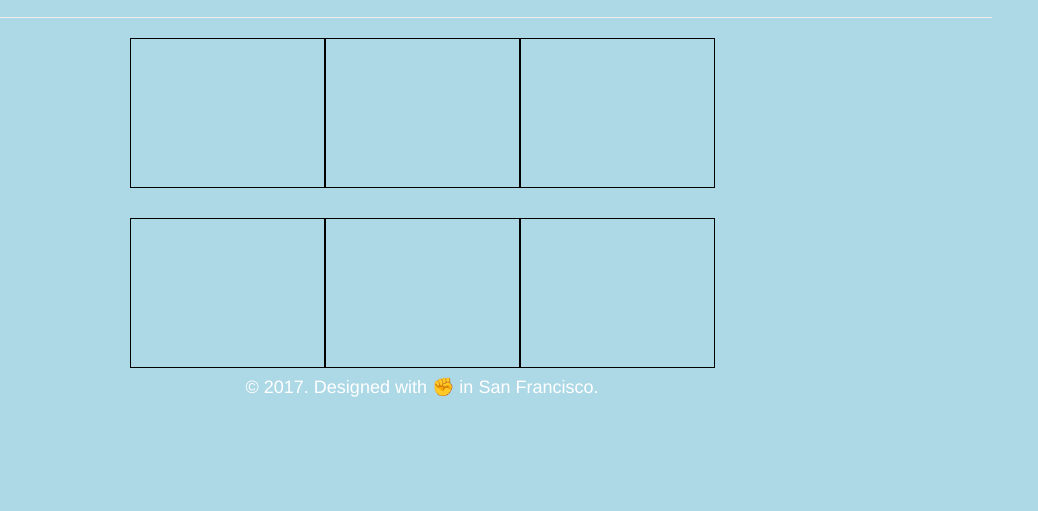
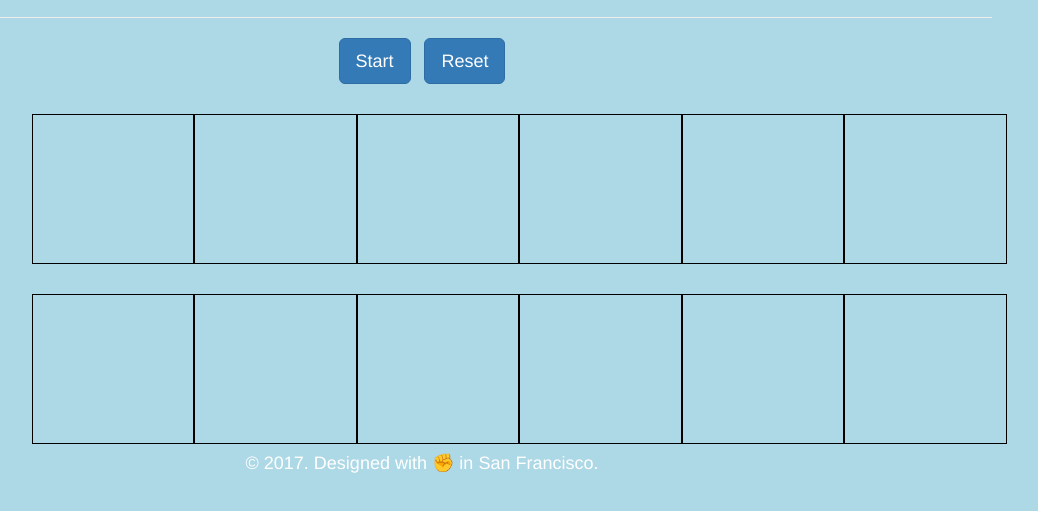
Before and after one commit to puan0601/racer-game, a plain HTML site: page index.html in a window 1280 px wide. Shown: the part 63-574 px from the top of the page, without its empty margins (218-1256 px from the left). Drawn offline with nearby package versions, Linux system fonts and the light colour scheme.

Commit message:
added buttons and fixed layout, working on move controller

```diff
--- a/css/style.css
+++ b/css/style.css
@@ -1,10 +1,6 @@
 body {
   background: lightblue;
   color: white;
-}
-
-#board {
-  margin-top: 10px;
 }
 
 .p1, .p2 {
@@ -15,3 +11,11 @@ body {
 #spacer {
   height: 30px;
 }
+
+#p1board {
+  margin-top: 30px;
+}
+
+#start {
+  margin-right: 10px;
+}
--- a/index.html
+++ b/index.html
@@ -29,25 +29,39 @@
           <h1>RACERACERACER</h1>
           <hr>
         </div>
+
+        <div class="col-xs-4 col-xs-offset-4">
+          <input id="start" class="btn btn-primary btn-lg" type="button" value="Start">
+          <input id="reset" class="btn btn-primary btn-lg" type="reset" value="Reset">
+        </div>
       </div>
+
       <div class="row">
-        <div class="col-xs-6 col-xs-offset-3" id="p1board">
+        <div class="col-xs-10 col-xs-offset-2" id="p1board">
 
           <div class="row">
-            <div id='1' class="col-xs-4 p1 box"></div>
-            <div id='2' class="col-xs-4 p1 box"></div>
-            <div id='3' class="col-xs-4 p1 box"></div>
+            <div id='1' class="col-xs-2 p1 box"></div>
+            <div id='2' class="col-xs-2 p1 box"></div>
+            <div id='3' class="col-xs-2 p1 box"></div>
+            <div id='4' class="col-xs-2 p1 box"></div>
+            <div id='5' class="col-xs-2 p1 box"></div>
+            <div id='6' class="col-xs-2 p1 box"></div>
           </div>
         </div>
       </div>
+
       <div id="spacer"></div>
+
       <div class="row">
-        <div class="col-xs-6 col-xs-offset-3" id="p2board">
+        <div class="col-xs-10 col-xs-offset-2" id="p2board">
 
           <div class="row">
-            <div id='4' class="col-xs-4 p2 box"></div>
-            <div id='5' class="col-xs-4 p2 box"></div>
-            <div id='6' class="col-xs-4 p2 box"></div>
+            <div id='7' class="col-xs-2 p2 box"></div>
+            <div id='8' class="col-xs-2 p2 box"></div>
+            <div id='9' class="col-xs-2 p2 box"></div>
+            <div id='10' class="col-xs-2 p2 box"></div>
+            <div id='11' class="col-xs-2 p2 box"></div>
+            <div id='12' class="col-xs-2 p2 box"></div>
           </div>
         </div>
     </div>
--- a/js/app.js
+++ b/js/app.js
@@ -4,7 +4,20 @@ $(document).ready(function() {
   $('.p1').click(function clickHandler() {
     $(this).css('background', 'blue');
   });
+
   $('.p2').click(function clickHandler() {
     $(this).css('background', 'red');
   });
+
+  $('#reset').click(function resetHandler() {
+    $('.box').html("");
+  });
+
+  //create players objects
+
+  //start game
+
+  //movement controller
+
+  //win logic
 });
```
